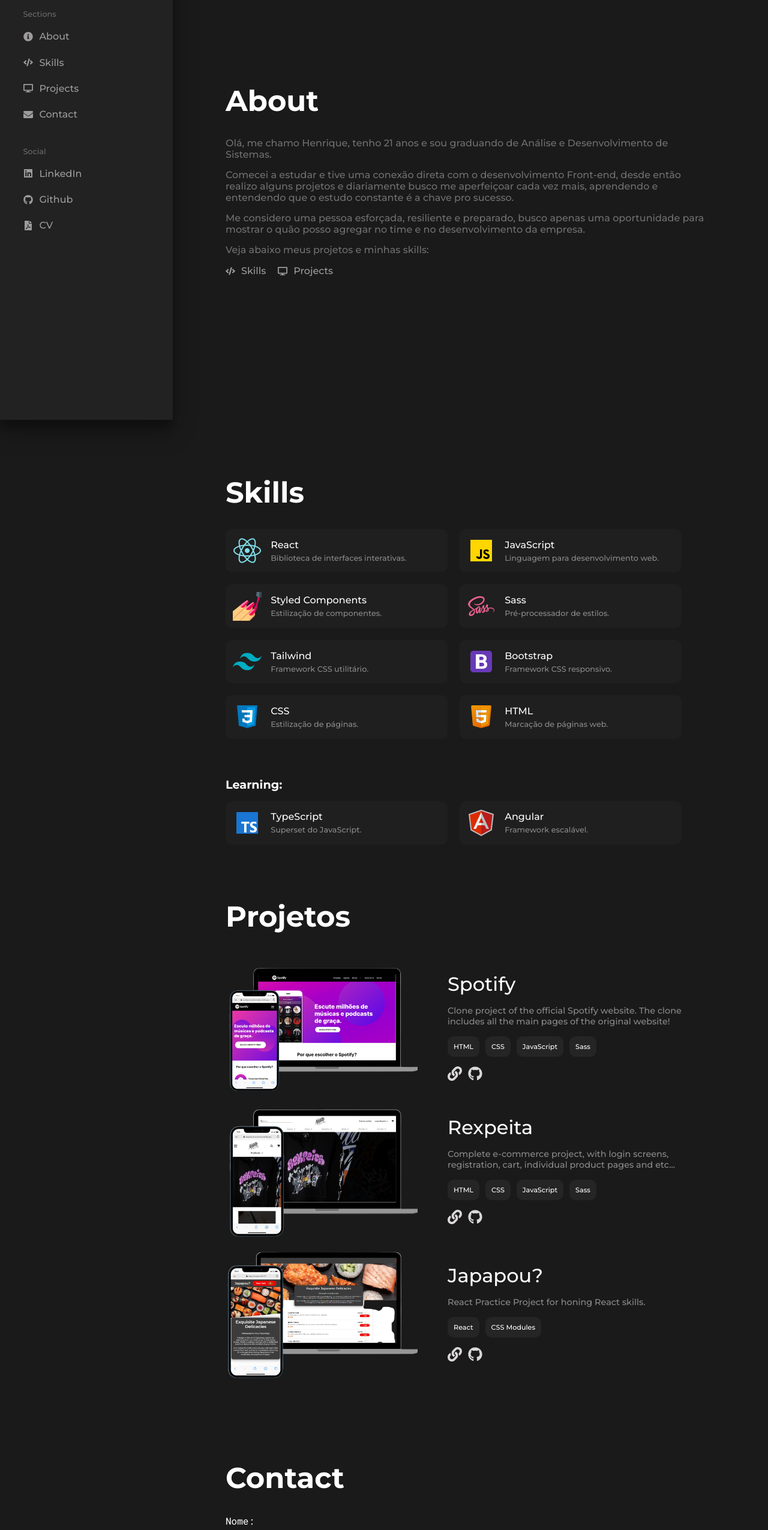
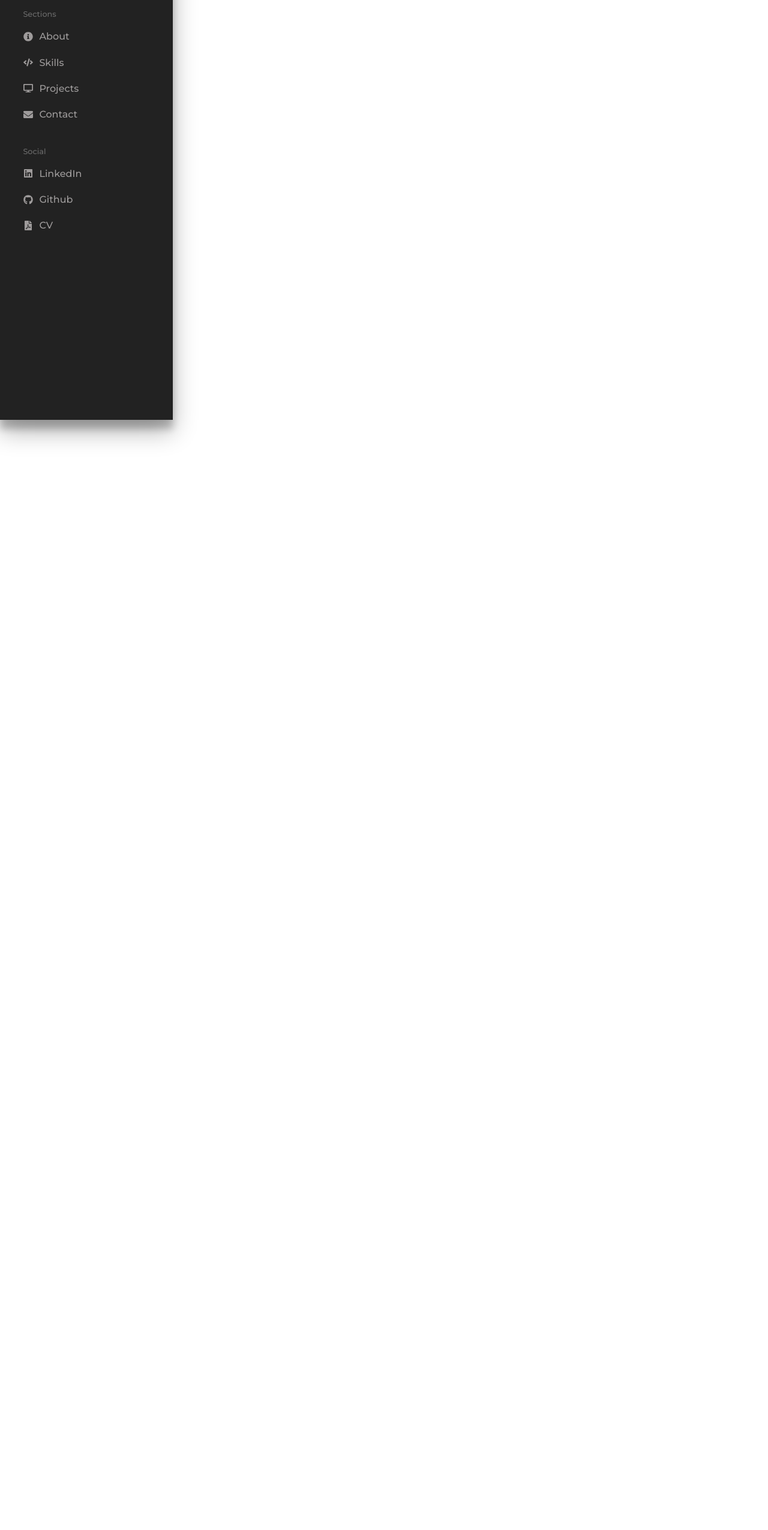
Before and after one commit to henriquepx/my_portfolio, a React (Vite) app: page / in a window 1280 px wide. Shown: the part 100-2651 px from the top of the page at 60% size. After the commit the page ends 800 px from the top, so only its background shows below. Built offline with nearby package versions, Linux system fonts and the light colour scheme; a web font is replaced by a local one.

Commit message:
feat: added react router and configured content page routes

```diff
--- a/package.json
+++ b/package.json
@@ -14,6 +14,7 @@
     "react": "^18.2.0",
     "react-dom": "^18.2.0",
     "react-icons": "^4.10.1",
+    "react-router-dom": "^6.15.0",
     "react-transition-group": "^4.4.5",
     "styled-components": "^6.0.4"
   },
--- a/src/App.jsx
+++ b/src/App.jsx
@@ -6,18 +6,23 @@ import Profile from './sections/Profile';
 import Projects from './sections/Projects';
 import Skills from './sections/Skills';
 
+import { BrowserRouter, Route, Routes } from 'react-router-dom';
+
 function App() {
   return (
-    <>
-    <GlobalStyle />
-    <Profile />
-    <Header />
-    <About />
-    <Skills />
-    <Projects />
-    <Footer />
-    </>
-  )
+    <BrowserRouter>
+      <GlobalStyle />
+      <Profile />
+      <Header />
+
+      <Routes>
+        <Route path="/about" element={<About />} />
+        <Route path="/skills" element={<Skills />} />
+        <Route path="/projects" element={<Projects />} />
+        <Route path="/footer" element={<Footer />} />
+      </Routes>
+    </BrowserRouter>
+  );
 }
 
 export default App
--- a/src/main.jsx
+++ b/src/main.jsx
@@ -1,9 +1,7 @@
-import React from 'react'
-import ReactDOM from 'react-dom/client'
-import App from './App.jsx'
+import ReactDOM from 'react-dom';
+import App from './App';
 
-ReactDOM.createRoot(document.getElementById('root')).render(
-  <React.StrictMode>
-    <App />
-  </React.StrictMode>
-)
+ReactDOM.render(
+  <App />,
+  document.getElementById('root')
+);
--- a/src/sections/Profile.jsx
+++ b/src/sections/Profile.jsx
@@ -69,22 +69,25 @@ const Profile = () => {
                 <LinkNavegation
                 icon={<FaInfoCircle />}
                 name="About"
-              link="#about"
+                link="about"
                 />
+
                 <LinkNavegation
                 icon={<FaCode />}
                 name="Skills"
-              link="#skills"
+                link="skills"
                 />
+
                 <LinkNavegation
                 icon={<FaDesktop />}
                 name="Projects"
-              link="#projects"
+                link="projects"
                 />
+
                 <LinkNavegation
                 icon={<FaEnvelope />}
                 name="Contact"
-              link="#footer"
+                link="footer"
                 />
             </ul>
       </Nav2>
```
Also changed, not shown: 1 other file (tests, documents, lock files or other folders). Lines whose indentation alone changed are shown as unchanged.
